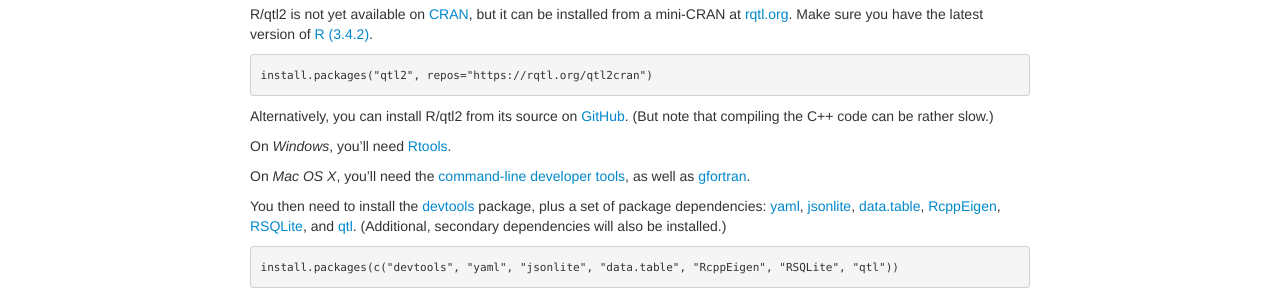
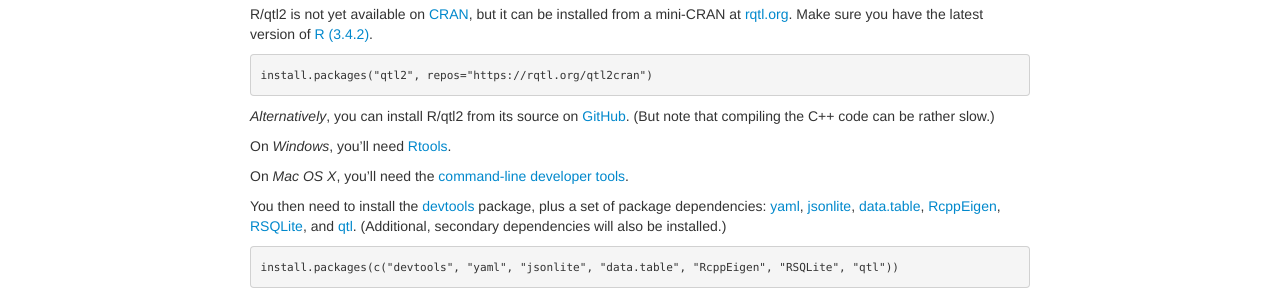
Before and after one commit to rqtl/qtl2, a Jekyll site: the page built from index.md, in a window 1280 px wide. Shown: the part 572-872 px from the top of the page. Built offline with Jekyll 4.4.1, drawn with Linux system fonts in a browser that asks for light colours.

Commit message:
index.md: shouldn't need gfortran to install R/qtl2 from source

```diff
--- a/index.md
+++ b/index.md
@@ -43,15 +43,14 @@
 
     install.packages("qtl2", repos="https://rqtl.org/qtl2cran")
 
-Alternatively, you can install R/qtl2 from its source on
+_Alternatively_, you can install R/qtl2 from its source on
 [GitHub](https://github.com/rqtl). (But note that compiling the C++
 code can be rather slow.)
 
 On _Windows_, you'll need [Rtools](https://cran.r-project.org/bin/windows/Rtools/).
 
 On _Mac OS X_, you'll need the
-[command-line developer tools](https://mac-how-to.gadgethacks.com/how-to/install-command-line-developer-tools-without-xcode-0168115/),
-as well as [gfortran](https://gcc.gnu.org/wiki/GFortranBinaries#MacOS).
+[command-line developer tools](https://mac-how-to.gadgethacks.com/how-to/install-command-line-developer-tools-without-xcode-0168115/).
 
 You then need to install the
 [devtools](https://github.com/hadley/devtools) package, plus a set of
```
